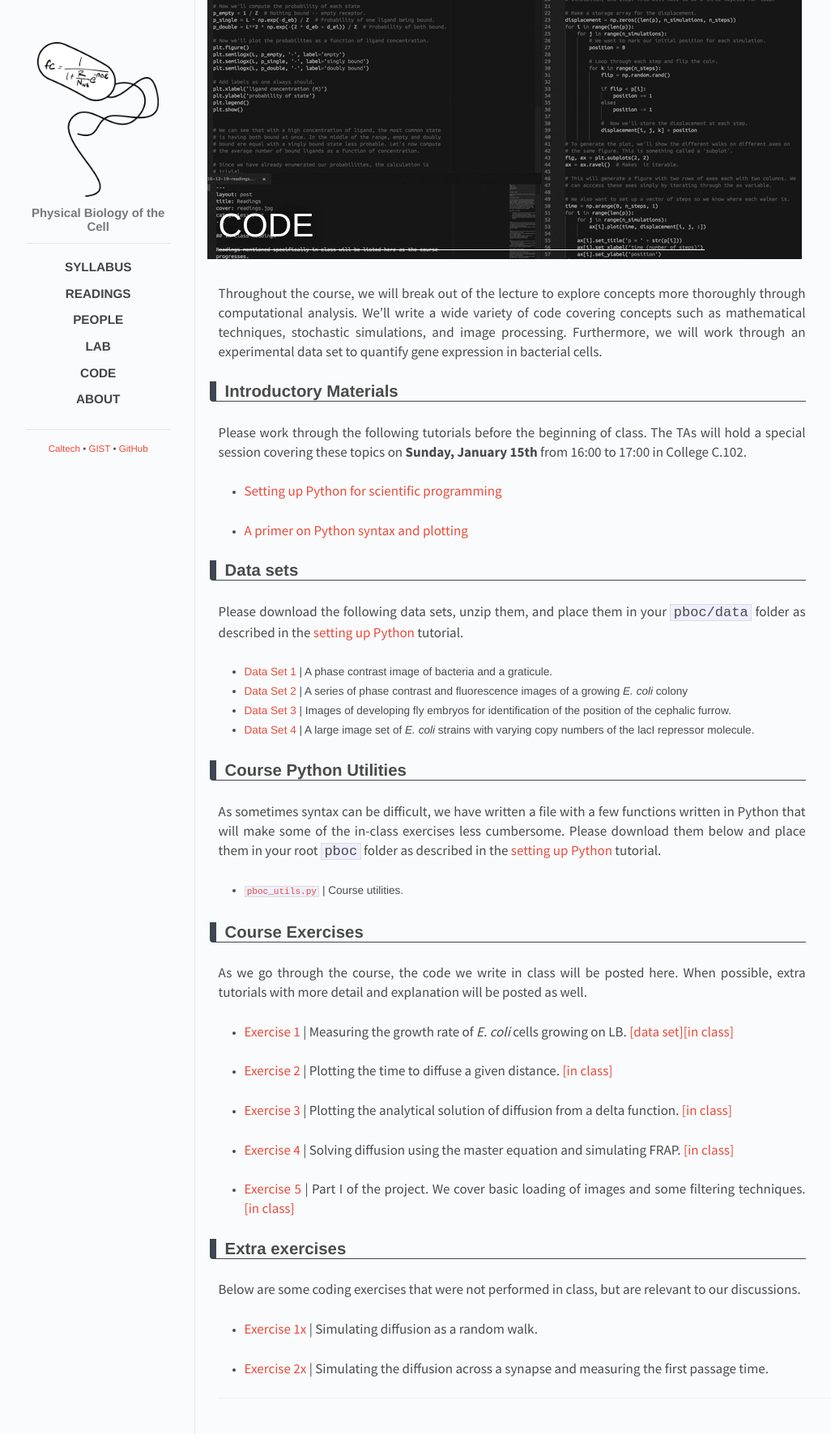
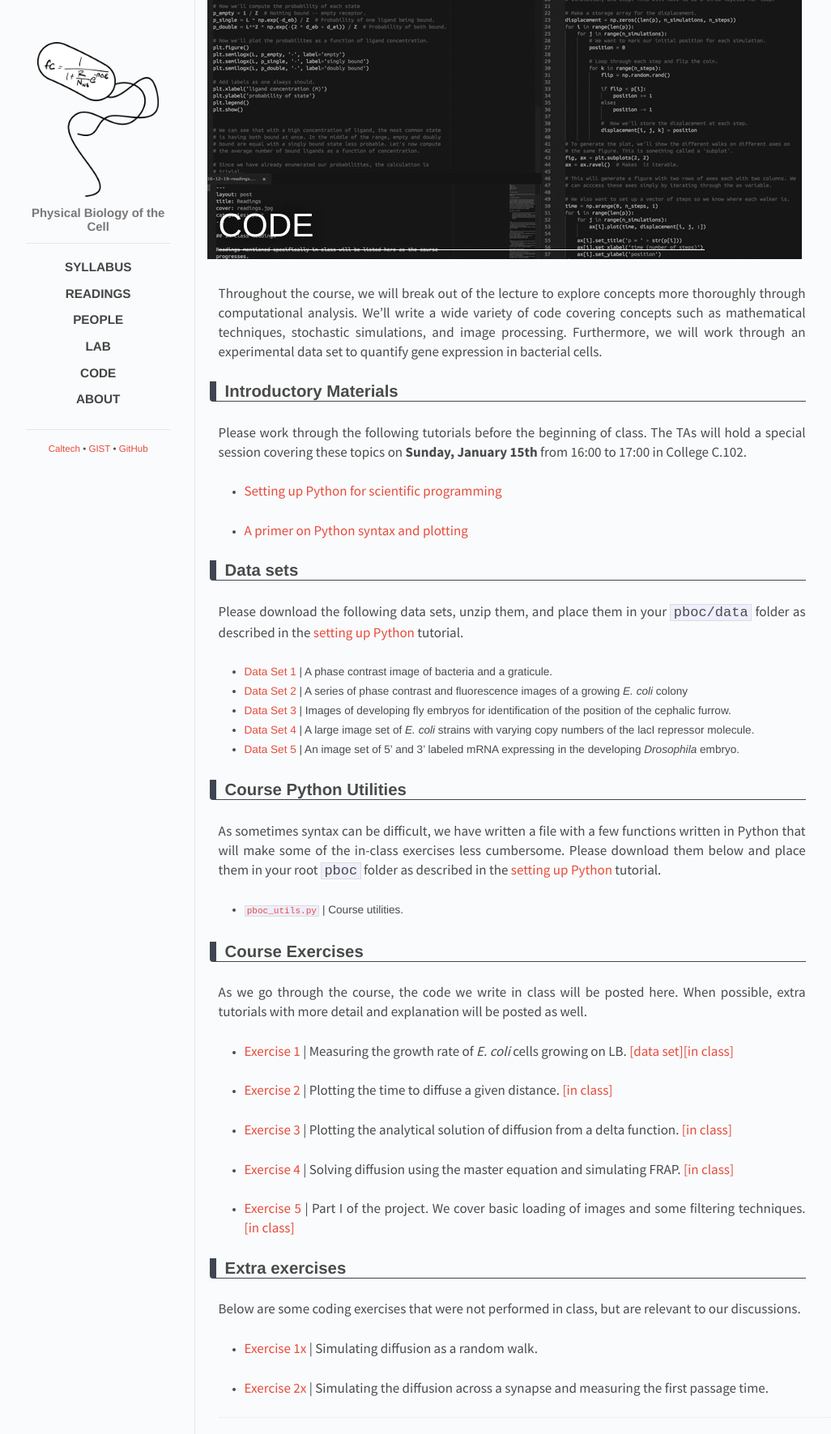
Before and after one commit to RPGroup-PBoC/gist_pboc_2017, a Jekyll site: the page built from _posts/2016-12-19-code.md, in a window 1280 px wide. Shown: the whole page at 81% size, without its empty margins (118-1144 px from the left). Built offline with Jekyll 4.4.1, drawn with Linux system fonts in a browser that asks for light colours.

```diff
--- a/_posts/2016-12-19-code.md
+++ b/_posts/2016-12-19-code.md
@@ -23,7 +23,9 @@ Please download the following data sets, unzip them, and place them in your `pbo
 * [Data Set 2](http://www.rpgroup.caltech.edu/course_data/ecoli_growth.zip) \| A series of phase contrast and fluorescence images of a growing *E. coli* colony
 * [Data Set 3](http://www.rpgroup.caltech.edu/course_data/french_flag.zip) \| Images of developing fly embryos for identification of the position of the cephalic furrow.
 * [Data Set 4](http://www.rpgroup.caltech.edu/course_data/lacI_titration.zip) \| A large image set of *E. coli* strains with varying copy numbers of the lacI repressor molecule.
-
+* [Data Set 5](http://www.rpgroup.caltech.edu/course_data/lacI_titration.zip)
+    \| An image set of 5' and 3' labeled mRNA expressing in the developing
+    *Drosophila* embryo.
 
 ## Course Python Utilities
 As sometimes syntax can be difficult, we have written a file with a few functions written in Python that will make some of the in-class exercises less cumbersome. Please download them below and place them in your root `pboc` folder as described in the [setting up Python](../../../../code/html/setting_up_python.html) tutorial.
```
